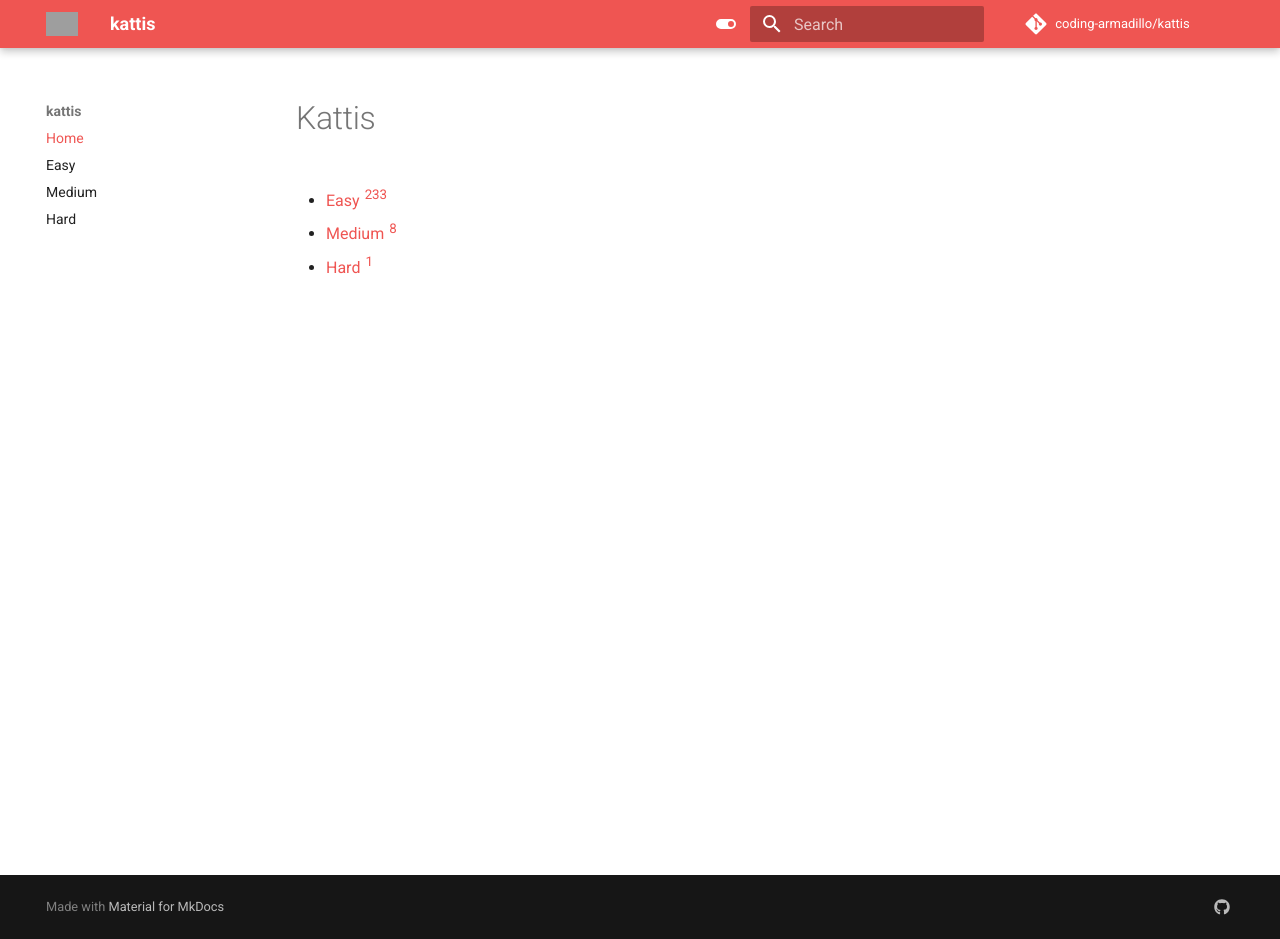
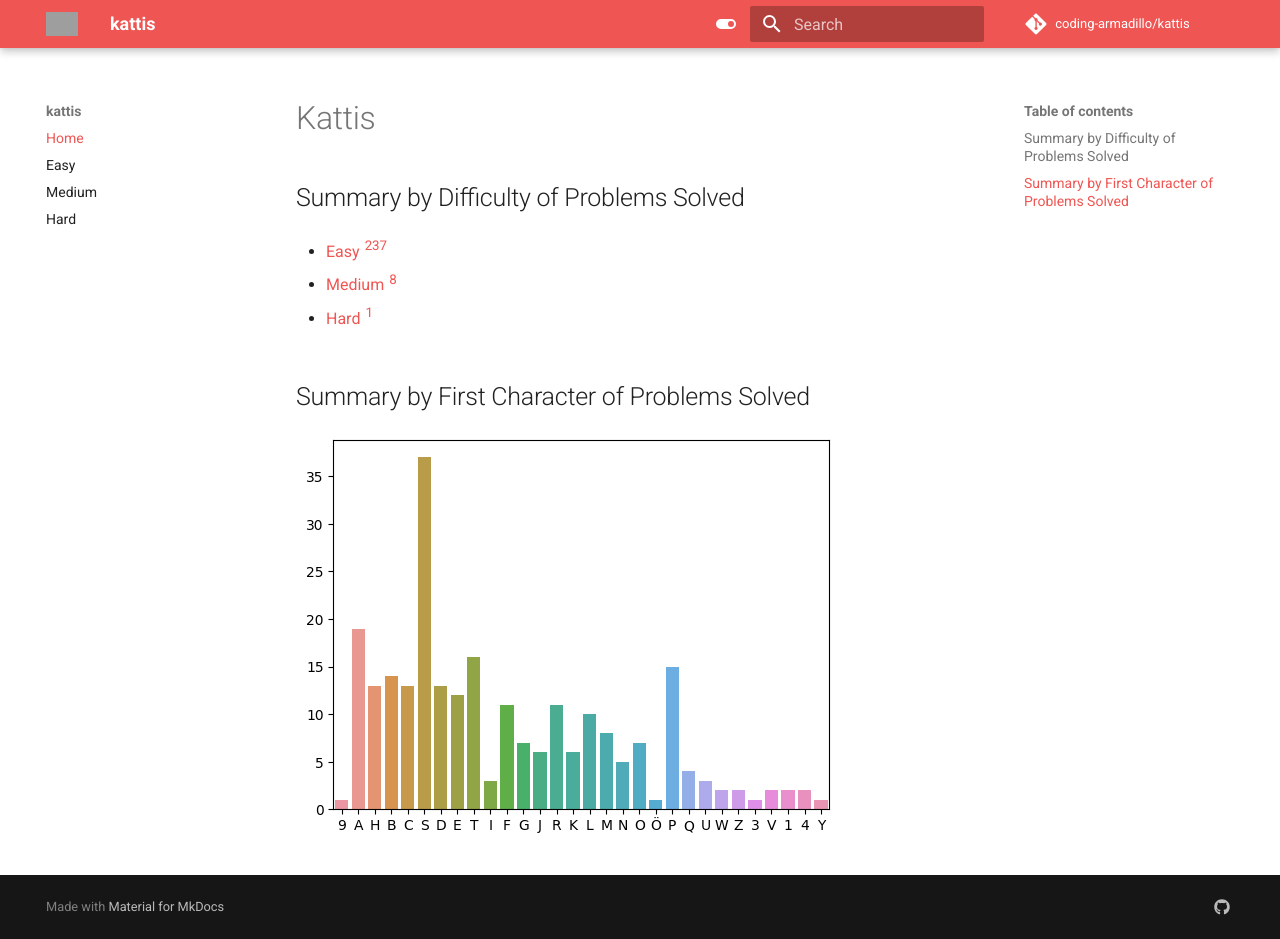
Before and after one commit to coding-armadillo/kattis, an MkDocs documentation site: the page built from docs/index.md, in a window 1280 px wide and 939 px high. Built offline with MkDocs 1.6.1 and Material for MkDocs 9.7.7, drawn with Linux system fonts in a browser that asks for light colours; comment, search, counter and statistics services are not loaded; grey boxes are pictures that could not be loaded.

Commit message:
refresh docs

```diff
--- a/docs/index.md
+++ b/docs/index.md
@@ -1,7 +1,13 @@
 # Kattis
 
-- [Easy ^233^](easy.md)
+## Summary by Difficulty of Problems Solved
+
+- [Easy ^237^](easy.md)
 
 - [Medium ^8^](medium.md)
 
 - [Hard ^1^](hard.md)
+
+## Summary by First Character of Problems Solved
+
+![summary-by-first-char](summary-by-first-char.png)
```
Also changed, not shown: docs/easy.md (+49 -1 lines), docs/hard.md (+1 -1 lines), docs/medium.md (+1 -1 lines), docs/summary-by-first-char.png (added).
